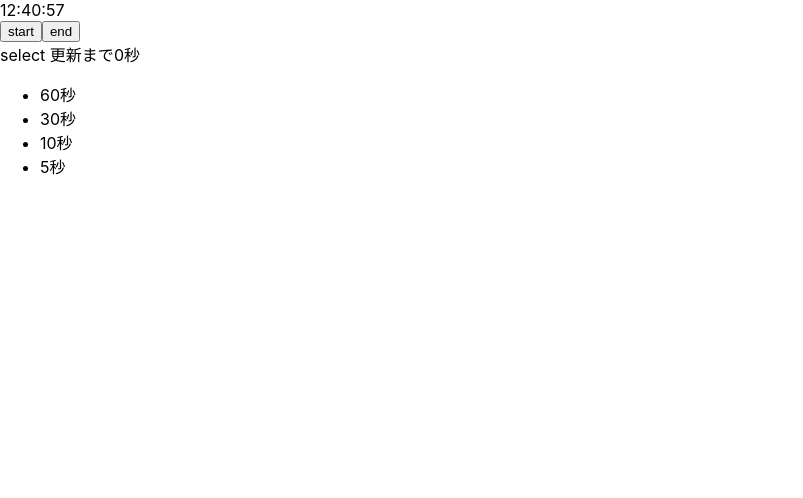
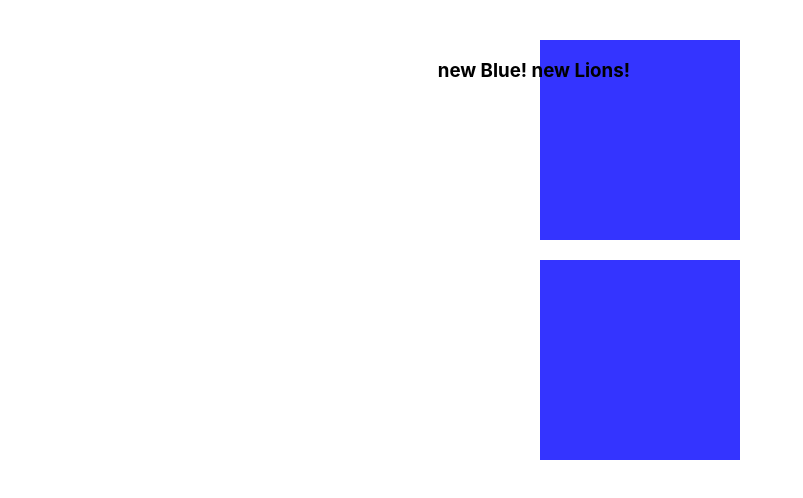
Before and after one commit to SAR0S/react.js-examples, a React (Create React App) app: page / in a window 1280 px wide. Shown: the top 498 px of the page, without its empty margins (0-803 px from the left). Built offline with nearby package versions, Linux system fonts and the light colour scheme.

Commit message:
Add cssTest

```diff
--- a/src/App.js
+++ b/src/App.js
@@ -1,12 +1,12 @@
 import React, { Component } from 'react';
 import './App.css';
-import Realtimer from './components/realtimer/RealTimer.js';
+import CssTest from './components/cssTest/CssTest.js';
 
 class App extends Component {
   render() {
     return (
       <div>
-        <Realtimer />
+        <CssTest />
       </div>
       );
   }
--- /dev/null
+++ b/src/components/cssTest/CssTest.js
@@ -0,0 +1,24 @@
+import React, { Component } from 'react';
+import styles from './CssTest.module.css';
+
+class CssTest extends Component {
+    render() {
+        return (
+            <div className={styles.mainDiv}>
+
+                <div className={styles.boxsHome}>
+
+                    <div className={styles.flex}>
+                        <div className={styles.box}></div>
+                        <h3>new Blue! new Lions!</h3>
+                    </div>
+
+                    <div className={styles.box}></div>
+                </div>
+
+            </div>
+        );
+    }
+}
+
+export default CssTest;
--- /dev/null
+++ b/src/components/cssTest/CssTest.module.css
@@ -0,0 +1,23 @@
+.mainDiv {
+    margin-top: 30px;
+}
+
+.boxsHome {
+    display: flex;
+    flex-direction: column;
+    align-items: center;
+    margin-bottom: 20px;
+}
+
+.box {
+    background-color: rgb(52, 52, 255);
+    width:200px;
+    height:200px;
+    margin: 10px;
+}
+
+h3 {
+    position: absolute;
+        right: 650px;
+        top: 40px;
+}
```
